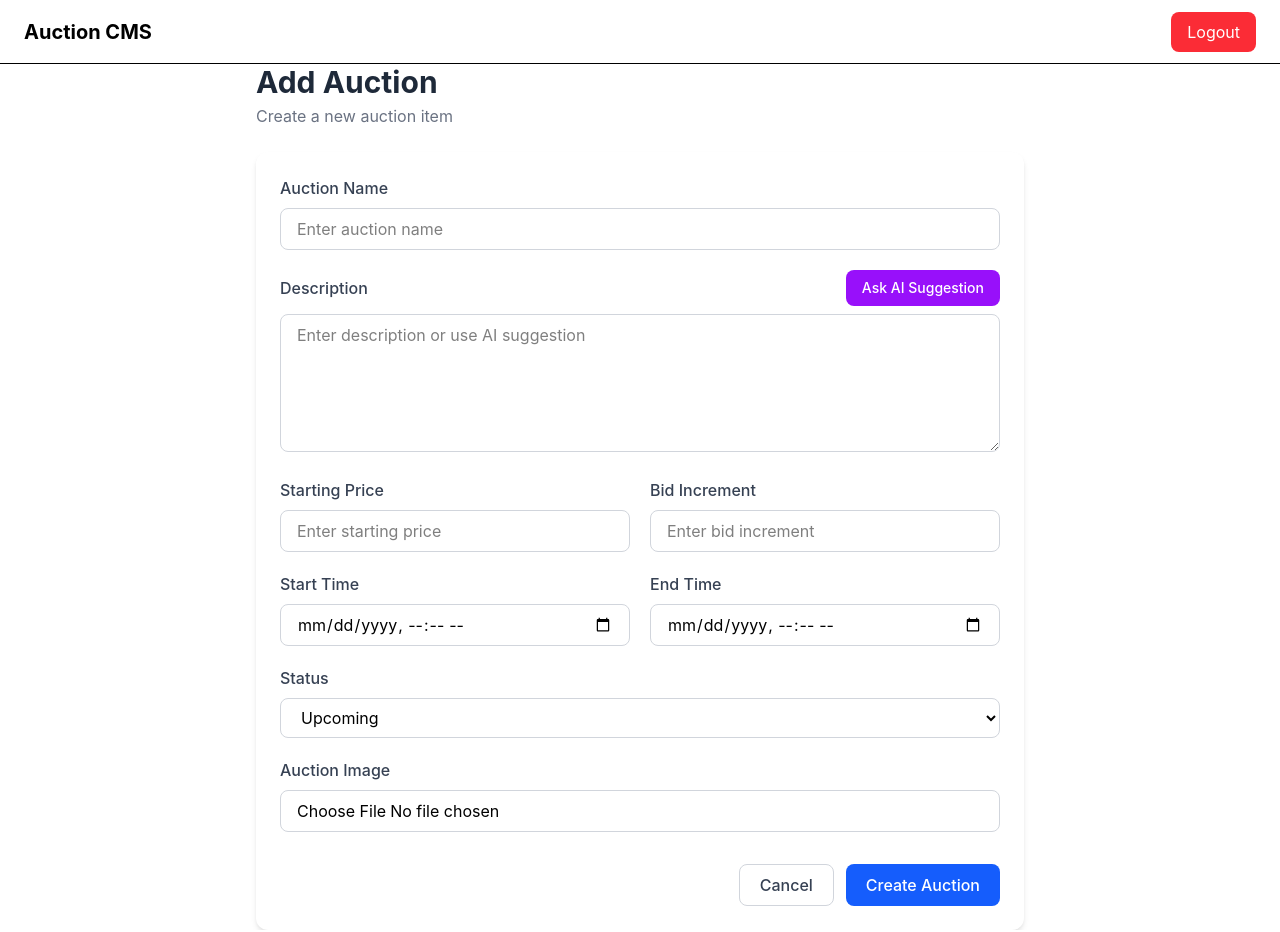
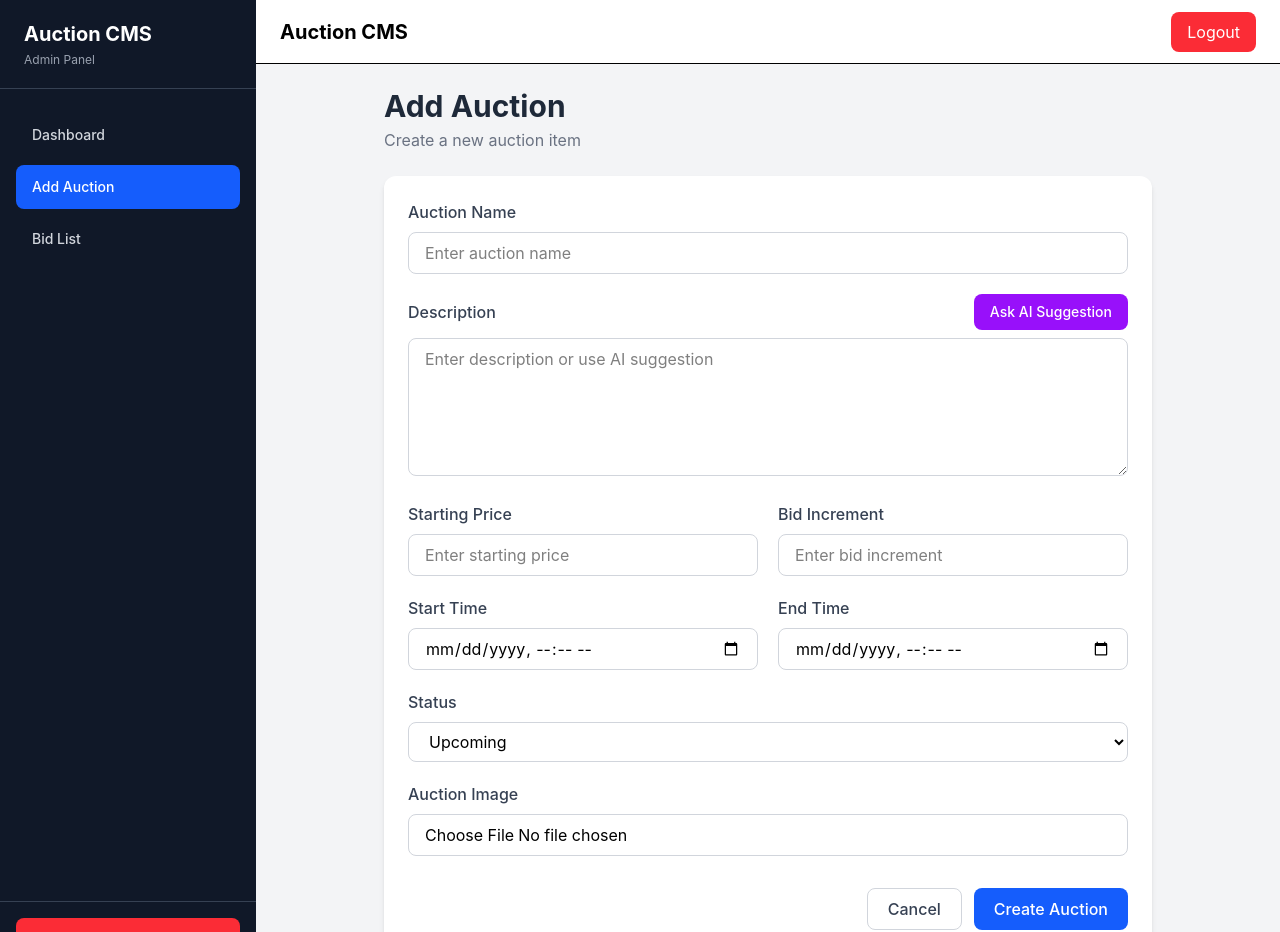
Before and after one commit to RMT-075/FunBid, a React (Vite) app in the folder cms/: page /admin/add-auction in a window 1280 px wide. Shown: the top 932 px of the page. Built offline with nearby package versions, Linux system fonts and the light colour scheme.

Commit message:
feat(cms) : add sidebar

```diff
--- a/cms/src/components/BaseLayout.jsx
+++ b/cms/src/components/BaseLayout.jsx
@@ -1,14 +1,19 @@
 import { Outlet } from "react-router";
-import Navbar from "./Navbar";
+import Sidebar from "../components/Sidebar";
+import Navbar from "../components/Navbar";
 
 export default function BaseLayout() {
   return (
-    <>
-      <Navbar />
+    <div className="flex min-h-screen bg-gray-100">
+      <Sidebar />
 
-      <main>
-        <Outlet />
-      </main>
-    </>
+      <div className="flex flex-1 flex-col">
+        <Navbar />
+
+        <main className="flex-1 p-6">
+          <Outlet />
+        </main>
+      </div>
+    </div>
   );
 }
--- a/cms/src/components/Sidebar.jsx
+++ b/cms/src/components/Sidebar.jsx
@@ -0,0 +1,64 @@
+import { NavLink, useNavigate } from "react-router";
+
+export default function Sidebar() {
+  const navigate = useNavigate();
+
+  const handleLogout = () => {
+    localStorage.removeItem("access_token");
+    navigate("/admin/login");
+  };
+
+  const menu = [
+    {
+      name: "Dashboard",
+      path: "/admin/dashboard",
+    },
+    {
+      name: "Add Auction",
+      path: "/admin/add-auction",
+    },
+    {
+      name: "Bid List",
+      path: "/admin/bids",
+    },
+  ];
+
+  return (
+    <aside className="flex min-h-screen w-64 flex-col bg-gray-900 text-white">
+      <div className="border-b border-gray-700 px-6 py-5">
+        <h1 className="text-xl font-bold">Auction CMS</h1>
+
+        <p className="mt-1 text-xs text-gray-400">Admin Panel</p>
+      </div>
+
+      <nav className="flex-1 px-4 py-6">
+        <div className="space-y-2">
+          {menu.map((item) => (
+            <NavLink
+              key={item.name}
+              to={item.path}
+              className={({ isActive }) =>
+                `block rounded-lg px-4 py-3 text-sm font-medium transition ${
+                  isActive
+                    ? "bg-blue-600 text-white"
+                    : "text-gray-300 hover:bg-gray-800 hover:text-white"
+                }`
+              }
+            >
+              {item.name}
+            </NavLink>
+          ))}
+        </div>
+      </nav>
+
+      <div className="border-t border-gray-700 p-4">
+        <button
+          onClick={handleLogout}
+          className="w-full rounded-lg bg-red-500 px-4 py-3 text-sm font-medium text-white transition hover:bg-red-600"
+        >
+          Logout
+        </button>
+      </div>
+    </aside>
+  );
+}
```
